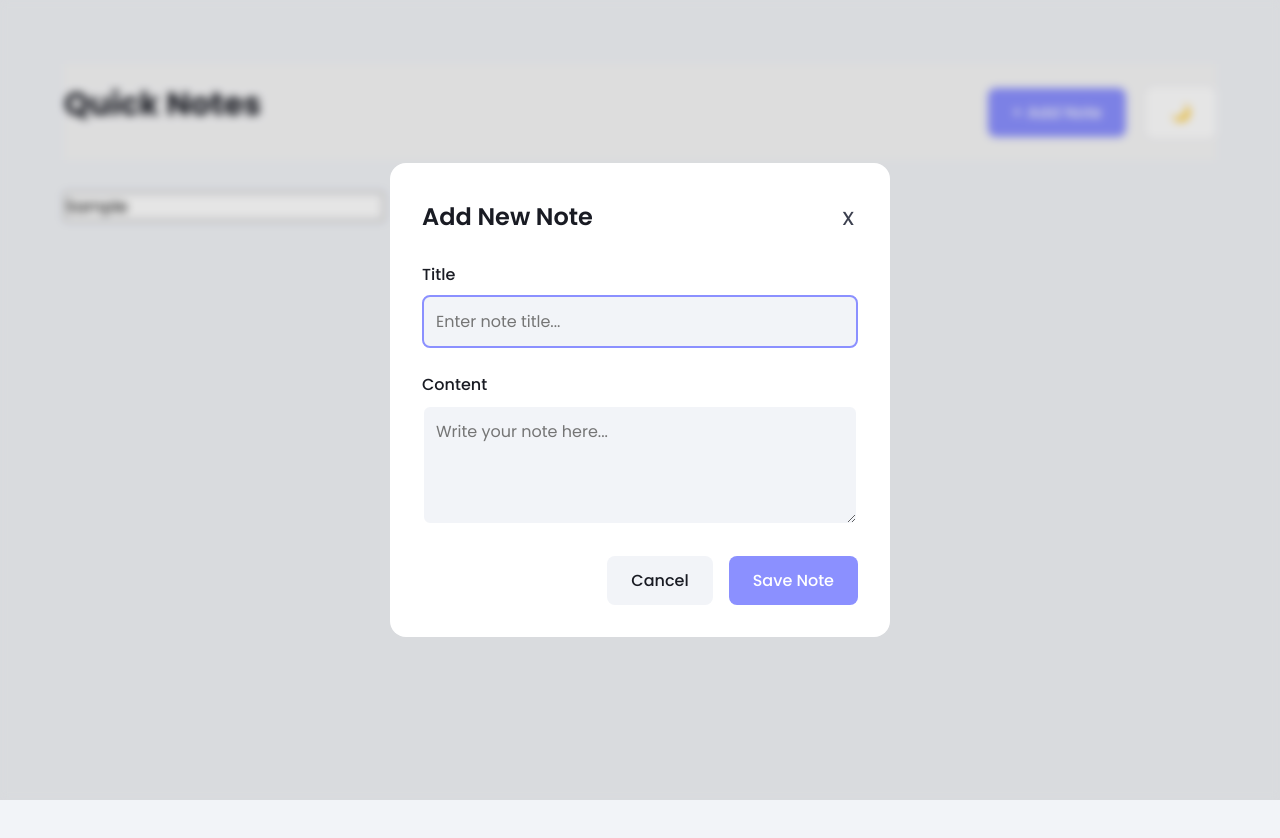
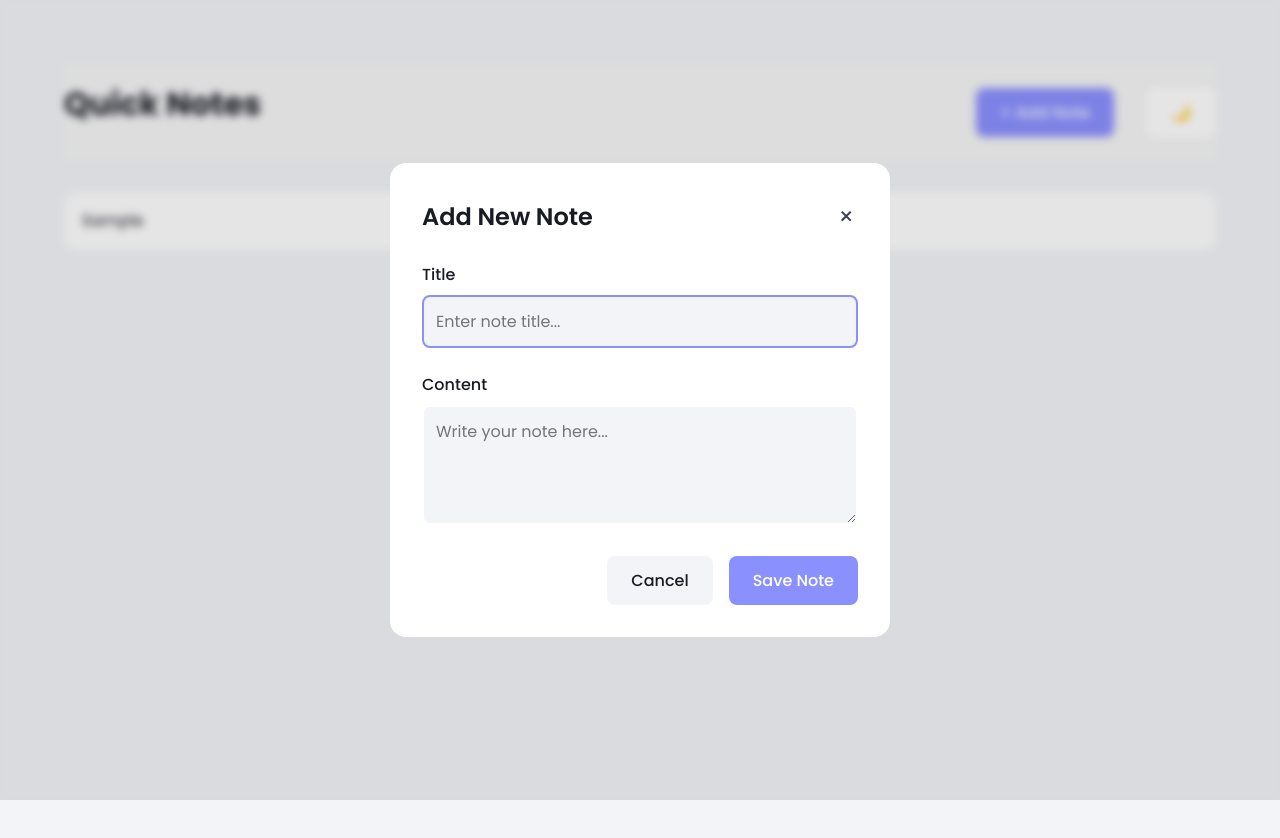
Before and after one commit to yousuffff/quick-notes, a plain HTML site: page index.html in a window 1280 px wide. Both pictures are taken after typing "Sample" into the empty fields and a click on the button "+ Add Note". Drawn offline with Linux system fonts and the light colour scheme.

Commit message:
refactor: enhance header layout and improve search input styling

```diff
--- a/index.html
+++ b/index.html
@@ -10,11 +10,17 @@
   <body>
     <header>
       <h1>Quick Notes</h1>
-      <div>
+      <div class="header-actions">
         <button class="add-note-btn" onclick="openNoteDialog()">
           + Add Note
         </button>
-        <button id="themeToggleBtn" class="theme-toggle-btn">🌙</button>
+        <button
+          id="themeToggleBtn"
+          class="theme-toggle-btn"
+          aria-label="Toggle theme"
+        >
+          🌙
+        </button>
       </div>
     </header>
     <input id="searchInput" placeholder="Search notes..." />
@@ -28,7 +34,13 @@
       <div class="dialog-content">
         <div class="dialog-header">
           <h2 class="dialog-title" id="dialogTitle">Add New Note</h2>
-          <button class="close-btn" onclick="closeNoteDialog()">x</button>
+          <button
+            class="close-btn"
+            aria-label="Close dialog"
+            onclick="closeNoteDialog()"
+          >
+            ×
+          </button>
         </div>
 
         <form id="noteForm" autocomplete="off">
--- a/style.css
+++ b/style.css
@@ -217,7 +217,11 @@ dialog::backdrop {
 .close-btn:hover {
   background: var(--surface-color);
 }
-
+.header-actions {
+  display: flex;
+  align-items: center;
+  gap: 1rem;
+}
 .form-group {
   margin-bottom: 1.5rem;
 }
@@ -298,6 +302,21 @@ dialog::backdrop {
   font-size: 1rem;
   margin-bottom: 2rem;
 }
+#searchInput {
+  width: 100%;
+  padding: 0.9rem 1rem;
+  margin-bottom: 2rem;
+  border: 2px solid var(--surface-color);
+  border-radius: 0.75rem;
+  background: var(--surface-color);
+  color: var(--text-color);
+  font: inherit;
+}
+
+#searchInput:focus {
+  outline: none;
+  border-color: var(--brand-color);
+}
 @media (max-width: 600px) {
   body {
     padding: 1rem;
```
